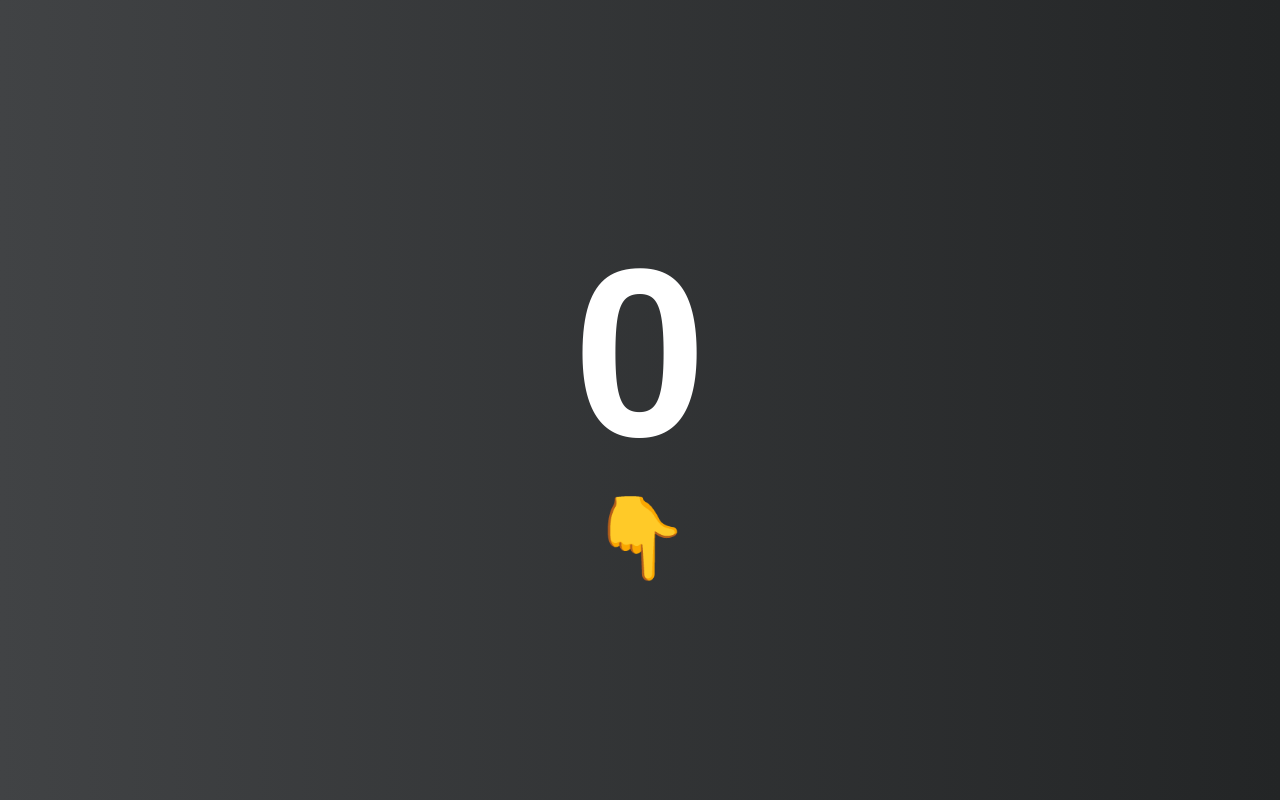
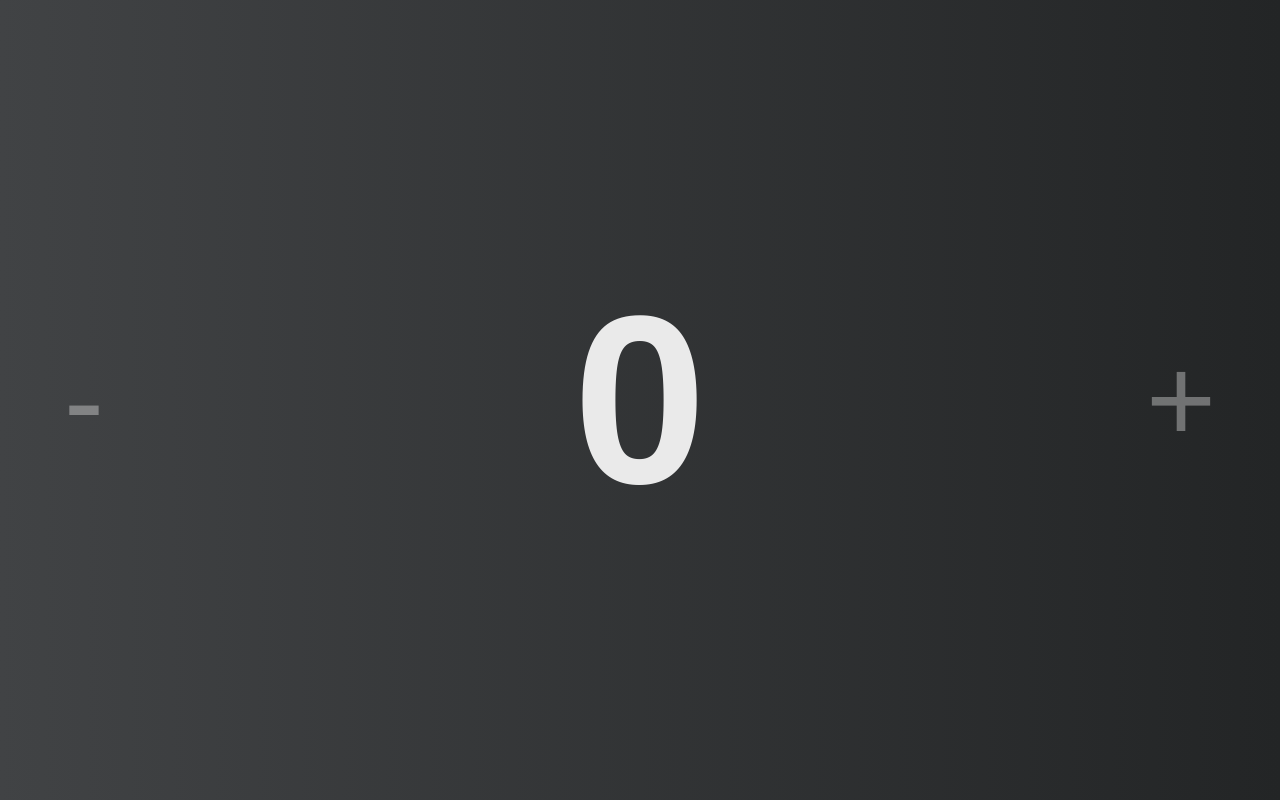
Before and after one commit to codewithbernard/progressive-counter, a React (Create React App) app: page / in a window 1280 px wide. Built offline with nearby package versions, Linux system fonts and the light colour scheme; a web font is replaced by a local one.

Commit message:
finishing changes

```diff
--- a/src/App.js
+++ b/src/App.js
@@ -1,4 +1,4 @@
-import React, { useState, useEffect, useRef, useCallback } from "react";
+import React, { useState, useEffect, useCallback } from "react";
 import { useSpring, animated } from "react-spring";
 
 const App = () => {
@@ -7,10 +7,9 @@ const App = () => {
   const interpolateCount = xy.interpolate(
     (x, y) =>
       `perspective(200px) translate(${x / 100}px, ${y / 100}px) rotateY(${
-        x / 50
-      }deg) rotateX(${-y / 50}deg)`
+        x / 80
+      }deg) rotateX(${-y / 80}deg)`
   );
-  const buttonRef = useRef(null);
   const onMove = useCallback(
     ({ clientX: x, clientY: y }) =>
       set({ xy: [x - window.innerWidth / 2, y - window.innerHeight / 2] }),
@@ -18,36 +17,41 @@ const App = () => {
   );
   const onScroll = useCallback((e) => set({ st: e.target.scrollTop / 30 }), []);
 
-  const decreaseCount = () => count && setCount(count - 1);
-  const increaseCount = ({ target }) =>
-    target !== buttonRef.current && setCount((count) => count + 1);
+  const handleClick = ({ clientX }) => {
+    if (clientX - window.innerWidth / 2 > 0) {
+      setCount(count + 1);
+    } else {
+      count && setCount(count - 1);
+    }
+  };
+
+  const handleKeyDown = () => {
+    setCount((count) => count + 1);
+  };
 
   // Listen for any click or key
   useEffect(() => {
-    window.addEventListener("click", increaseCount);
-    window.addEventListener("keydown", increaseCount);
+    window.addEventListener("keydown", handleKeyDown);
 
     return () => {
-      window.removeEventListener("click", increaseCount);
-      window.removeEventListener("keydown", increaseCount);
+      window.removeEventListener("keydown", handleKeyDown);
     };
     // eslint-disable-next-line react-hooks/exhaustive-deps
   }, []);
 
   return (
-    <div id="container" onMouseMove={onMove} onScroll={onScroll}>
+    <div
+      id="container"
+      onMouseMove={onMove}
+      onScroll={onScroll}
+      onClick={handleClick}
+    >
+      <span id="plus">+</span>
+      <span id="minus">-</span>
       <div id="counter">
         <animated.h2 style={{ transform: interpolateCount }}>
           {count}
         </animated.h2>
-        <span
-          ref={buttonRef}
-          role="img"
-          aria-label="Decrease count"
-          onClick={decreaseCount}
-        >
-          👇
-        </span>
       </div>
     </div>
   );
--- a/src/index.css
+++ b/src/index.css
@@ -24,6 +24,28 @@ body {
   place-items: center;
 }
 
+#plus, #minus {
+  position: fixed;
+  font-size: 120px;
+  color: white;
+  opacity: 0.35;
+  top: 0;
+  bottom: 0;
+  margin-top: auto;
+  margin-bottom: auto;
+  height: fit-content;
+  user-select: none;
+  cursor: pointer;
+}
+
+#minus {
+  left: 5%;
+}
+
+#plus {
+  right: 5%;
+}
+
 #counter {
   display: flex;
   flex-direction: column;
@@ -36,6 +58,7 @@ body {
   font-size: 240px;
   color: white;
   user-select: none;
+  opacity: 0.9;
 }
 
 #counter span {
```
